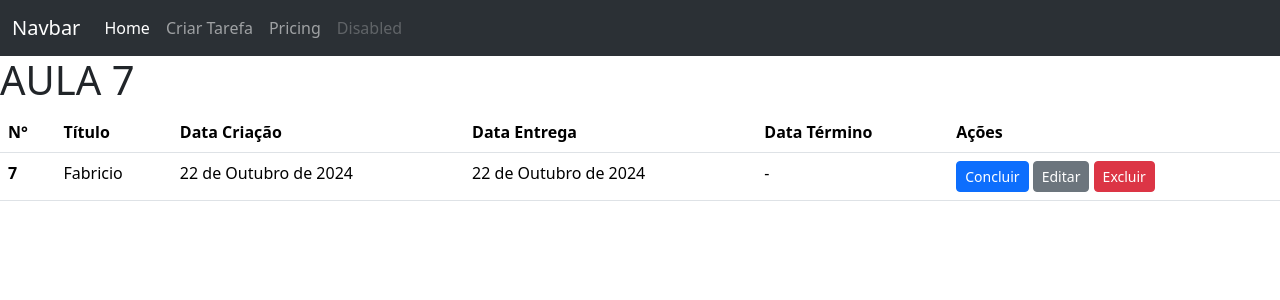
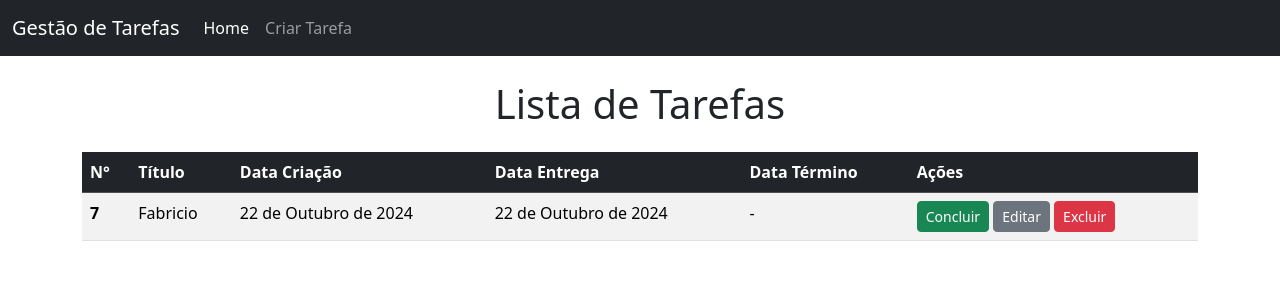
Before and after one commit to Jeferson0903/AulasBackEnd, a Django app: page / in a window 1280 px wide. Shown: the top 300 px of the page. Run offline with Django 5.2, Linux system fonts and the light colour scheme; data comes from the database, SQL or seed files in the repository; both versions use the stored data as it was after the commit; some libraries are stand-ins or nearby versions.

Commit message:
Oitavo commit

```diff
--- a/Projeto/setup/settings.py
+++ b/Projeto/setup/settings.py
@@ -38,6 +38,7 @@ INSTALLED_APPS = [
     "django.contrib.messages",
     "django.contrib.staticfiles",
     "todos.apps.TodosConfig",
+    "widget_tweaks",
 ]
 
 MIDDLEWARE = [
--- a/Projeto/todos/apps.py
+++ b/Projeto/todos/apps.py
@@ -1,6 +1,5 @@
 from django.apps import AppConfig
 
-
 class TodosConfig(AppConfig):
-    default_auto_field = "django.db.models.BigAutoField"
-    name = "todos"
+    default_auto_field = 'django.db.models.BigAutoField'
+    name = 'todos'
--- a/Projeto/todos/templates/todos/todo_list.html
+++ b/Projeto/todos/templates/todos/todo_list.html
@@ -1,46 +1,31 @@
 <!DOCTYPE html>
-<html lang="pt-Br">
+<html lang="pt-br">
 <head>
     <meta charset="utf-8" />
     <meta name="viewport" content="width=device-width, initial-scale=1" />
-<title>BackEnd</title>
-<link
-href="https://cdn.jsdelivr.net/npm/bootstrap@5.3.3/dist/css/bootstrap.min.css"
-rel="stylesheet"
-integrity="sha384-QWTKZyjpPEjISv5WaRU9OFeRpok6YctnYmDr5pNlyT2bRjXh0JMhjY6hW+ALEwIH"
-crossorigin="anonymous"
-/>
-
+    <title>Gestão de Tarefas</title>
+    <link href="https://cdn.jsdelivr.net/npm/bootstrap@5.3.3/dist/css/bootstrap.min.css" rel="stylesheet" integrity="sha384-QWTKZyjpPEjISv5WaRU9OFeRpok6YctnYmDr5pNlyT2bRjXh0JMhjY6hW+ALEwIH" crossorigin="anonymous" />
 </head>
 <body>
-<nav class="navbar navbar-expand-lg bg-body-tertiary" data-bs-theme="dark">
+    <nav class="navbar navbar-expand-lg navbar-dark bg-dark">
         <div class="container-fluid">
-        <a class="navbar-brand" href="#">Navbar</a>
-        <button
-        class="navbar-toggler"
-        type="button"
-        data-bs-toggle="collapse"
-        data-bs-target="#navbarNavAltMarkup"
-        aria-controls="navbarNavAltMarkup"
-        aria-expanded="false"
-        aria-label="Toggle navigation"
-        >
+            <a class="navbar-brand" href="#">Gestão de Tarefas</a>
+            <button class="navbar-toggler" type="button" data-bs-toggle="collapse" data-bs-target="#navbarNav" aria-controls="navbarNav" aria-expanded="false" aria-label="Toggle navigation">
                 <span class="navbar-toggler-icon"></span>
             </button>
-        <div class="collapse navbar-collapse" id="navbarNavAltMarkup">
+            <div class="collapse navbar-collapse" id="navbarNav">
                 <div class="navbar-nav">
                     <a class="nav-link active" aria-current="page" href="#">Home</a>
-            <a class="nav-link" href="{% url 'todo_create'%}">Criar Tarefa</a>
-            <a class="nav-link" href="#">Pricing</a>
-            <a class="nav-link disabled" aria-disabled="true">Disabled</a>
+                    <a class="nav-link" href="{% url 'todo_create' %}">Criar Tarefa</a>
                 </div>
             </div>
         </div>
     </nav>
-<main>
-    <h1>AULA 7</h1>
-    <table class="table">
-    <thead>
+
+    <main class="container mt-4">
+        <h1 class="text-center mb-4">Lista de Tarefas</h1>
+        <table class="table table-striped table-hover">
+            <thead class="table-dark">
                 <tr>
                     <th scope="col">N°</th>
                     <th scope="col">Título</th>
@@ -57,9 +42,9 @@ crossorigin="anonymous"
                     <td>{{ todo.title }}</td>
                     <td>{{ todo.created_at }}</td>
                     <td>{{ todo.deadline }}</td>
-        <td>{{ todo.finished_at | default:"-"}}</td>
+                    <td>{{ todo.finished_at | default:"-" }}</td>
                     <td>
-        <a href="{% url 'todo_complete' pk=todo.pk %}" class="btn btn-primary btn-sm">Concluir</a>
+                        <a href="{% url 'todo_complete' pk=todo.pk %}" class="btn btn-success btn-sm">Concluir</a>
                         <a href="{% url 'todo_update' pk=todo.pk %}" class="btn btn-secondary btn-sm">Editar</a>
                         <a href="{% url 'todo_delete' pk=todo.pk %}" class="btn btn-danger btn-sm">Excluir</a>
                     </td>
@@ -68,10 +53,7 @@ crossorigin="anonymous"
             </tbody>
         </table>
     </main>
-<script
-src="https://cdn.jsdelivr.net/npm/bootstrap@5.3.3/dist/js/bootstrap.bundle.min.js"
-integrity="sha384-YvpcrYf0tY3lHB60NNkmXc5s9fDVZLESaAA55NDzOxhy9GkcIdslK1eN7N6jIeHz"
-crossorigin="anonymous"
-></script>
+
+    <script src="https://cdn.jsdelivr.net/npm/bootstrap@5.3.3/dist/js/bootstrap.bundle.min.js" integrity="sha384-YvpcrYf0tY3lHB60NNkmXc5s9fDVZLESaAA55NDzOxhy9GkcIdslK1eN7N6jIeHz" crossorigin="anonymous"></script>
 </body>
 </html>
```
Also changed, not shown: Projeto/todos/templates/todos/todo_confirm_delete.html (+42 -7 lines), Projeto/todos/templates/todos/todo_form.html (+35 -7 lines), Projeto/db.sqlite3. Lines whose indentation alone changed are shown as unchanged.
